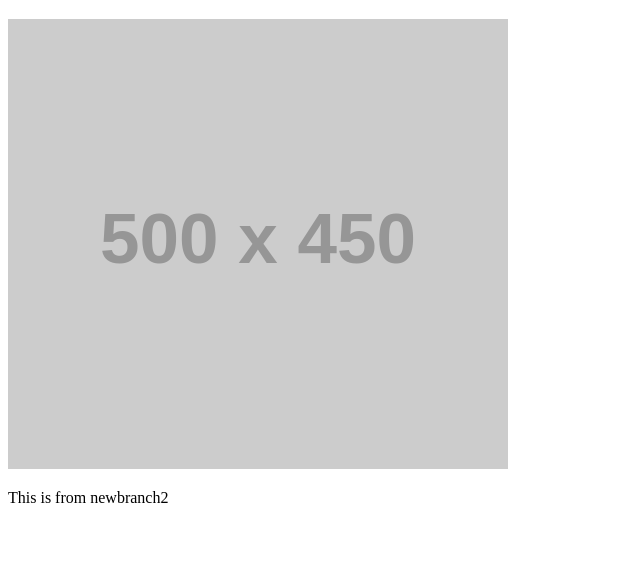
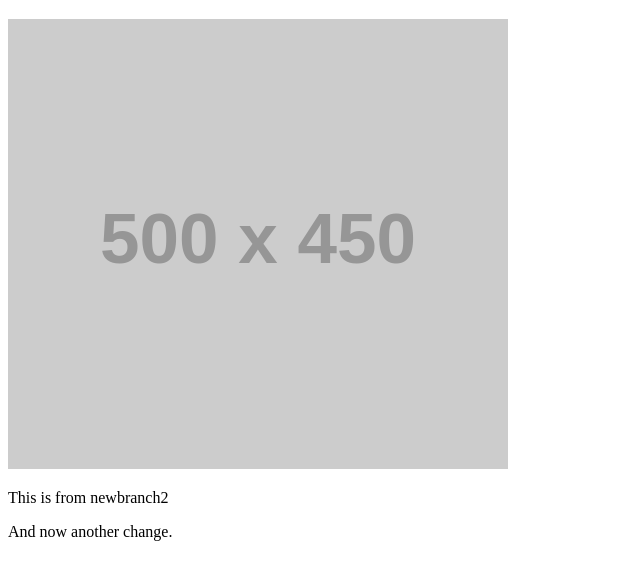
Before and after one commit to kingkool68/wordpress, a plain HTML site: page index.html in a window 1280 px wide. Shown: the part 61-640 px from the top of the page, without its empty margins (0-640 px from the left). Drawn offline with Linux system fonts and the light colour scheme; placeholder pictures from the web are drawn by us.

Commit message:
Modified the HTML a little bit.

```diff
--- a/index.html
+++ b/index.html
@@ -9,5 +9,6 @@
 <h1>Change to newbranch1</h1>
 <img src="http://dummyimage.com/500x450">
 <p>This is from newbranch2</p>
+<p>And now another change.</p>
 </body>
 </html>
```
